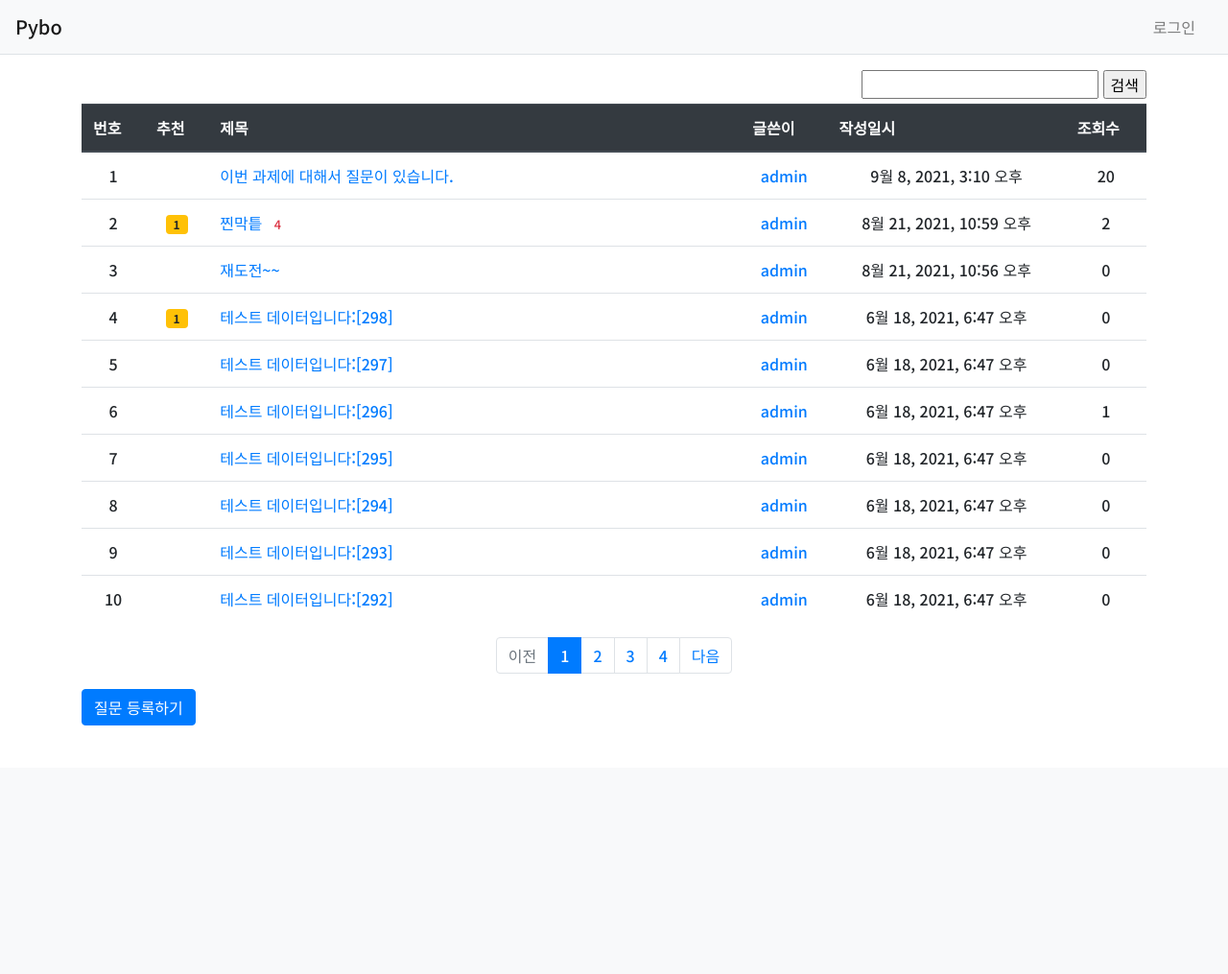
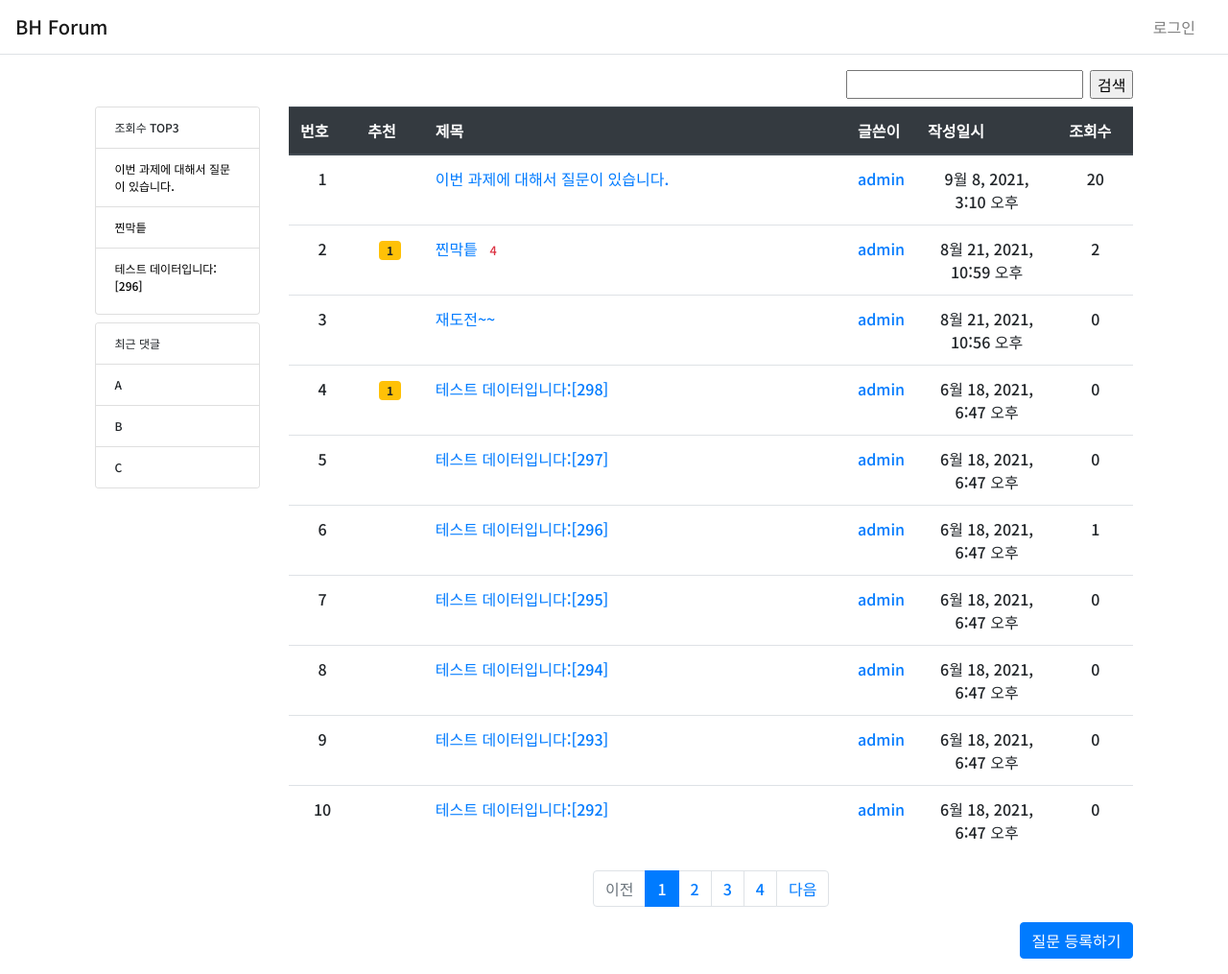
Before and after one commit to nbalance97/DjangoProject, a Django app: page / in a window 1280 px wide. Shown: the whole page at 96% size. Before the commit the page ends 756 px from the top, so only its background shows below. Run offline with Django 3.2, Linux system fonts and the light colour scheme; data comes from the database, SQL or seed files in the repository; both versions use the stored data as it was after the commit; some libraries are stand-ins or nearby versions.

Commit message:
메인 레이아웃 수정 및 최다 조회수 게시글 표시

```diff
--- a/pybo/views/base_views.py
+++ b/pybo/views/base_views.py
@@ -9,7 +9,14 @@ def index(request):
     question_list = Question.objects.filter(subject__contains=query).order_by('-create_date')
     paginator = Paginator(question_list, 10)
     page_obj = paginator.get_page(page)
-    context = {'question_list': page_obj}
+
+    greatest_hits_list = Question.objects.order_by('-hits')[:3]
+    #recently_answered_list = Answer.objects.order_by('question', '-create_date').values('question')
+
+    context = {
+        'question_list': page_obj,
+        'greatest_hits_list': greatest_hits_list,
+    }
 
     return render(request, 'pybo/question_list.html', context)
 
--- a/templates/base.html
+++ b/templates/base.html
@@ -21,7 +21,7 @@
         }
     </style>
     <script src="{% static 'bootstrap.min.js' %}"></script>
-    <title>Hello, pybo!</title>
+    <title>BHForum에 오신것을 환영합니다.</title>
 </head>
 <body>
     {% include "navbar.html" %}
--- a/templates/navbar.html
+++ b/templates/navbar.html
@@ -1,5 +1,5 @@
-<nav class="navbar navbar-expand-lg navbar-light bg-light border-bottom">
-    <a class="navbar-brand" href="{%url 'pybo:index' %}">Pybo</a>
+<nav class="navbar navbar-expand-lg navbar-light bg-white border-bottom" style="background-color:white;">
+    <a class="navbar-brand" href="{%url 'pybo:index' %}">BH Forum</a>
     <button class="navbar-toggler ml-auto" type="button" data-toggle="collapse"
              data-target="#navbarNav" aria-controls="navbarNav"
              aria-expanded="false" aria-label="Toggle navigation">
@@ -10,11 +10,11 @@
             <li class="nav-item">
                 {% if user.is_authenticated %}
 
-                    <a class="navbar-brand" style="margin-right:20px;" href="{% url 'common:modify' user.id %}">
+                    <a class="nav-item" style="margin-right:20px; vertical-align: middle; color: black;" href="{% url 'common:modify' user.id %}">
                         {{ user.username }} 님
                     </a>
 
-                    <a class="nav-item btn btn-primary" href="{% url 'common:logout' %}">
+                    <a class="nav-item" style="margin-right:10px; color: red; vertical-align: middle;" href="{% url 'common:logout' %}">
                         로그아웃
                     </a>
 
--- a/templates/pybo/question_list.html
+++ b/templates/pybo/question_list.html
@@ -9,20 +9,43 @@
 </script>
 
 
-<div class="container my-3">
-    <div style="margin-bottom: 5px; text-align: right;">
-        <input type="text" id="search_text">
+<div class="container-fluid my-3 px-5">
+    <div class="row pb-2 justify-content-center">
+        <div class="col-2"></div>
+        <div class="col-9 text-right">
+            <input type="text" style="margin-right:2px;" id="search_text">
             <input type="button" id="search_btn" onclick="search(this);" value="검색">
         </div>
+    </div>
+    <div class="row justify-content-center">
+        <div class="col-2 justify-content-center" style="font-size:12px;">
+            <div class="card mb-2 pb-2">
+                <div class="card-header bg-white">조회수 TOP3</div>
+                <ul class="list-group list-group-flush">
+                    {% for post in greatest_hits_list %}
+                        <li class="list-group-item"><a href="{% url 'pybo:detail' post.id %}" style="color:black">{{ post.subject }}</a></li>
+                    {% endfor %}
+                </ul>
+            </div>
+            <div class="card">
+                <div class="card-header bg-white">최근 댓글</div>
+                <ul class="list-group list-group-flush">
+                  <li class="list-group-item">A</li>
+                  <li class="list-group-item">B</li>
+                  <li class="list-group-item">C</li>
+                </ul>
+            </div>
+        </div>
+        <div class="col-9 col-sm-9">
             <table class="table">
                 <thead>
                 <tr class="thead-dark">
-            <th>번호</th>
-            <th>추천</th>
+                    <th style="width:8%">번호</th>
+                    <th style="width:8%">추천</th>
                     <th style="width:50%">제목</th>
                     <th>글쓴이</th>
                     <th>작성일시</th>
-            <th>조회수</th>
+                    <th style="width:9%">조회수</th>
                 </tr>
                 </thead>
                 <tbody>
@@ -61,7 +84,11 @@
 
                 </tbody>
             </table>
-
+        </div>
+    </div>
+    <div class="row justify-content-center">
+        <div class="col-2"></div>
+        <div class="col-9 col-sm-9">
             <ul class="pagination justify-content-center">
                 {% if question_list.has_previous %}
                 <li class="page-item">
@@ -101,7 +128,15 @@
                 </li>
                 {% endif %}
             </ul>
-    <a href="{% url 'pybo:question_create' %}" class="btn btn-primary">질문 등록하기</a>
+        </div>
+    </div>
+    <div class="row justify-content-center">
+        <div class="col-2"></div>
+        <div class="col-9 text-right">
+            <!-- block-right : block 요소 정렬 -->
+            <a href="{% url 'pybo:question_create' %}" class="justify-content-end btn btn-primary">질문 등록하기</a>
+        </div>
+    </div>
 </div>
 
 {% endblock %}
```
Also changed, not shown: db.sqlite3. Lines whose indentation alone changed are shown as unchanged.
